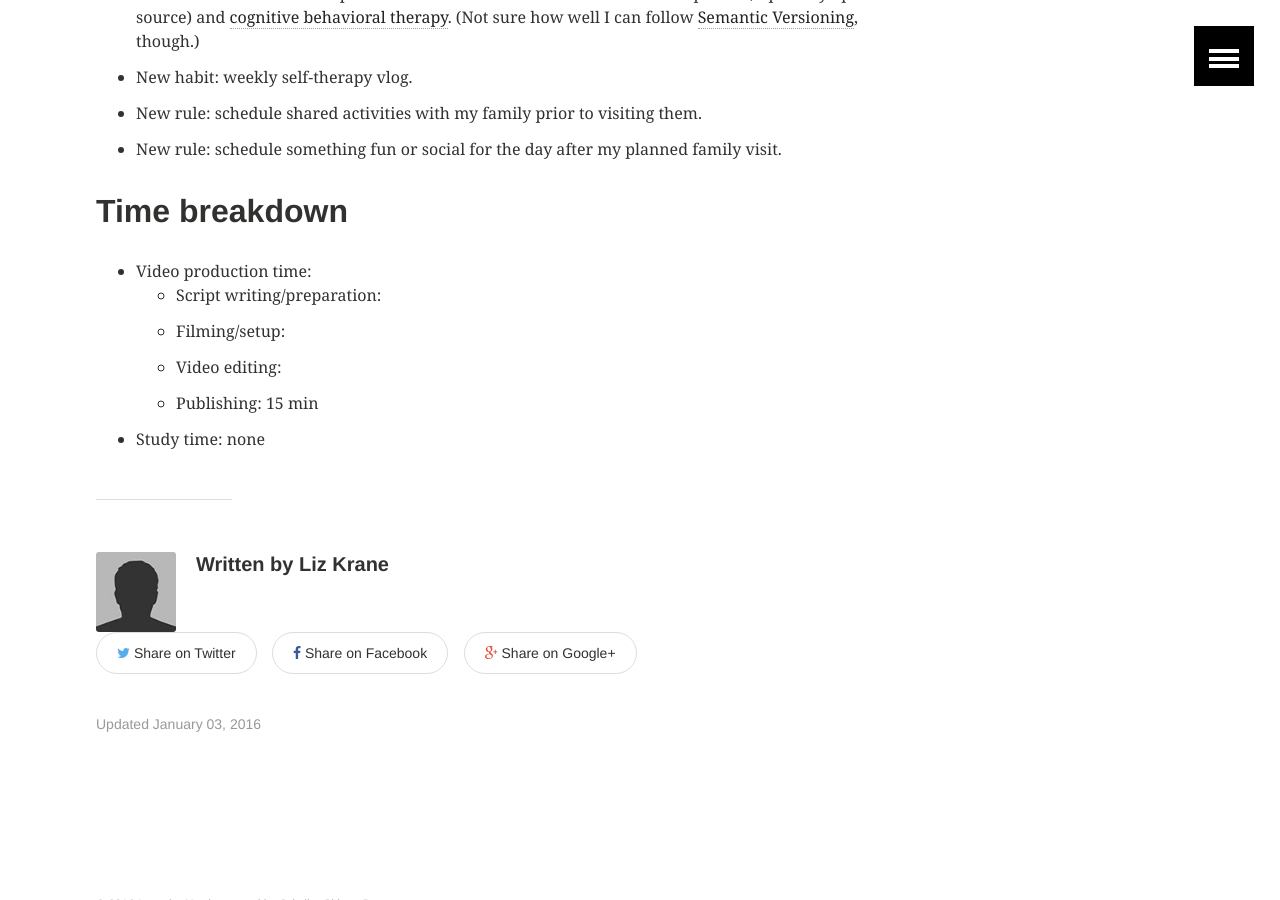
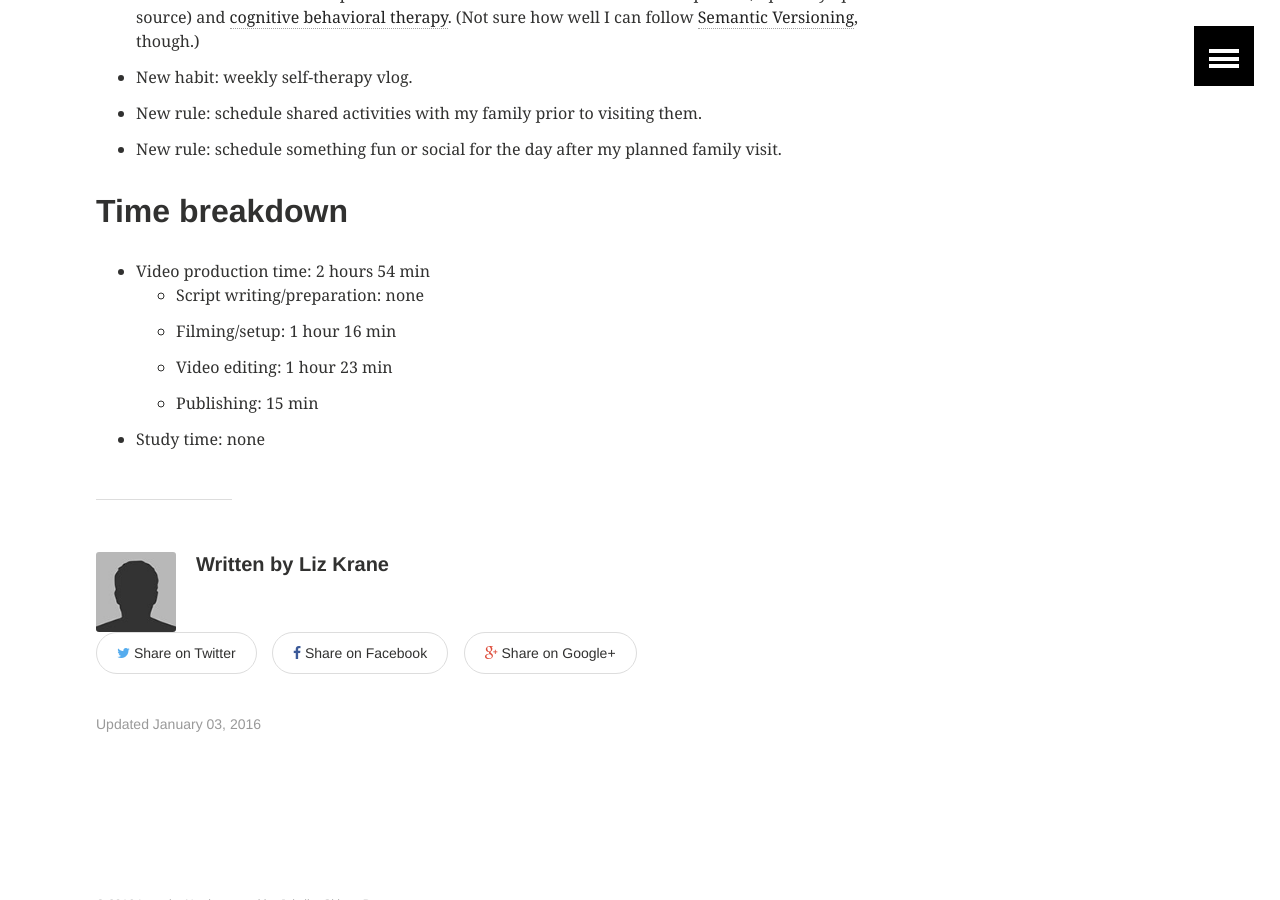
Before and after one commit to LearningNerd/learningnerd.github.io, a Jekyll site: the page built from _posts/2016-01-03-daily-learning-95.md, in a window 1280 px wide and 900 px high, scrolled down 1148 px. Built offline with Jekyll 4.4.1, drawn with Linux system fonts in a browser that asks for light colours.

Commit message:
minor update

```diff
--- a/_posts/2016-01-03-daily-learning-95.md
+++ b/_posts/2016-01-03-daily-learning-95.md
@@ -22,9 +22,9 @@ Today I experimented to see what a self-therapy video blog might look like. And
 
 ## Time breakdown
 
-- Video production time:
-  - Script writing/preparation:
-  - Filming/setup:
-  - Video editing:
+- Video production time: 2 hours 54 min
+  - Script writing/preparation: none
+  - Filming/setup: 1 hour 16 min
+  - Video editing: 1 hour 23 min
   - Publishing: 15 min
 - Study time: none
```
